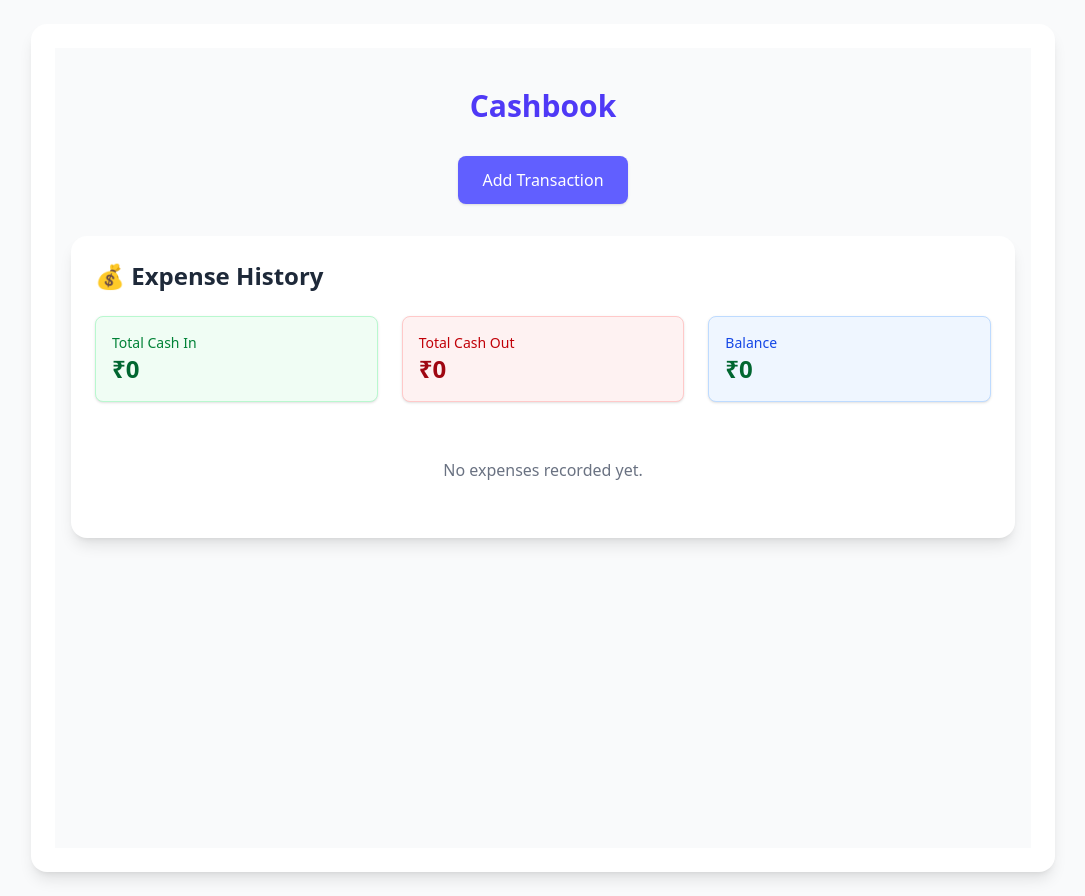
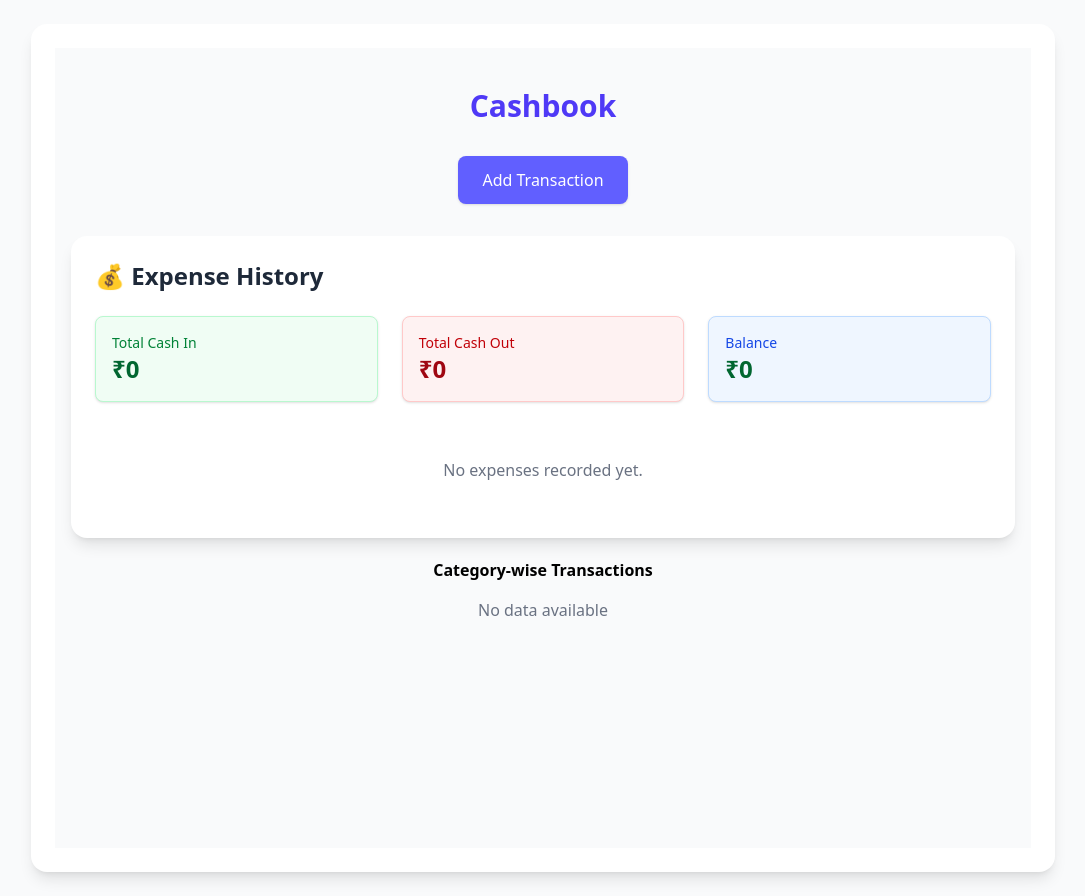
Before and after one commit to abhikumar11/cashbook, a React (Vite) app: page / in a window 1280 px wide. Shown: the whole page, without its empty margins (97-1182 px from the left). Built offline with nearby package versions, Linux system fonts and the light colour scheme.

Commit message:
initial commit

```diff
--- a/package.json
+++ b/package.json
@@ -12,7 +12,9 @@
   "dependencies": {
     "@reduxjs/toolkit": "^2.8.2",
     "@tailwindcss/vite": "^4.1.12",
+    "chart.js": "^4.5.0",
     "react": "^19.1.1",
+    "react-chartjs-2": "^5.3.0",
     "react-dom": "^19.1.1",
     "react-redux": "^9.2.0",
     "react-router-dom": "^7.8.0",
--- a/src/App.jsx
+++ b/src/App.jsx
@@ -1,12 +1,12 @@
 import React from 'react'
 import Cashbook from './components/Cashbook'
 import List from './components/List'
+import PieChart from './components/CatChart'
 
 const App = () => {
   return (
   <div className="min-h-screen bg-gray-50 p-6">
   <div className="max-w-5xl mx-auto flex flex-col gap-6">
-    {/* Cashbook Form/Card */}
     <div className="bg-white p-6 rounded-2xl shadow-lg">
       <Cashbook />
     </div>
--- a/src/components/Cashbook.jsx
+++ b/src/components/Cashbook.jsx
@@ -2,6 +2,7 @@ import React, { useState } from "react";
 import { addItem } from "../utils/reducer";
 import { useDispatch } from "react-redux";
 import List from "./List";
+import CatChart from "./CatChart";
 const Cashbook = () => {
   const [isOpen, setIsOpen] = useState(false);
   const [type, setType] = useState("Cash In");
@@ -159,6 +160,7 @@ const Cashbook = () => {
         </div>
       )}
         <List />
+        <CatChart/>
     </div>
   );
 };
--- /dev/null
+++ b/src/components/CatChart.jsx
@@ -0,0 +1,44 @@
+import React from "react";
+import { Pie } from "react-chartjs-2";
+import { Chart as ChartJS, ArcElement, Tooltip, Legend } from "chart.js";
+import { useSelector } from "react-redux";
+
+ChartJS.register(ArcElement,Tooltip,Legend);
+const CatChart = () => {
+  const cashbook = useSelector((state) => state.cashbook.expenseList);
+    const categoryTotals = cashbook.reduce((acc, item) => {
+    const category = item.category || "Others";
+    const amount = Number(item.amount) || 0;
+    acc[category] = (acc[category] || 0) + amount;
+    return acc;
+  }, {});
+    const labels = Object.keys(categoryTotals);
+    const dataValues = Object.values(categoryTotals);
+
+    const colors = [
+    "#FF6384", "#36A2EB", "#FFCE56",
+    "#4CAF50", "#FF9800", "#9C27B0", "#00BCD4",
+    "#8BC34A", "#FFC107", "#E91E63"
+  ];
+  const data={
+    labels,
+    datasets:[
+      {
+        label:"Amount",
+        data: dataValues,
+        backgroundColor: colors.slice(0, labels.length),
+        borderWidth: 1
+      }
+    ]
+  }
+  return (
+    <div style={{ maxWidth: "500px", margin: "20px auto" }}>
+      <h2 className="text-center font-bold mb-4">Category-wise Transactions</h2>
+      {labels.length > 0
+        ? <Pie data={data} />
+        : <p className="text-center text-gray-500">No data available</p>}
+    </div>
+  )
+}
+
+export default CatChart
```
Also changed, not shown: 1 other file (tests, documents, lock files or other folders).
